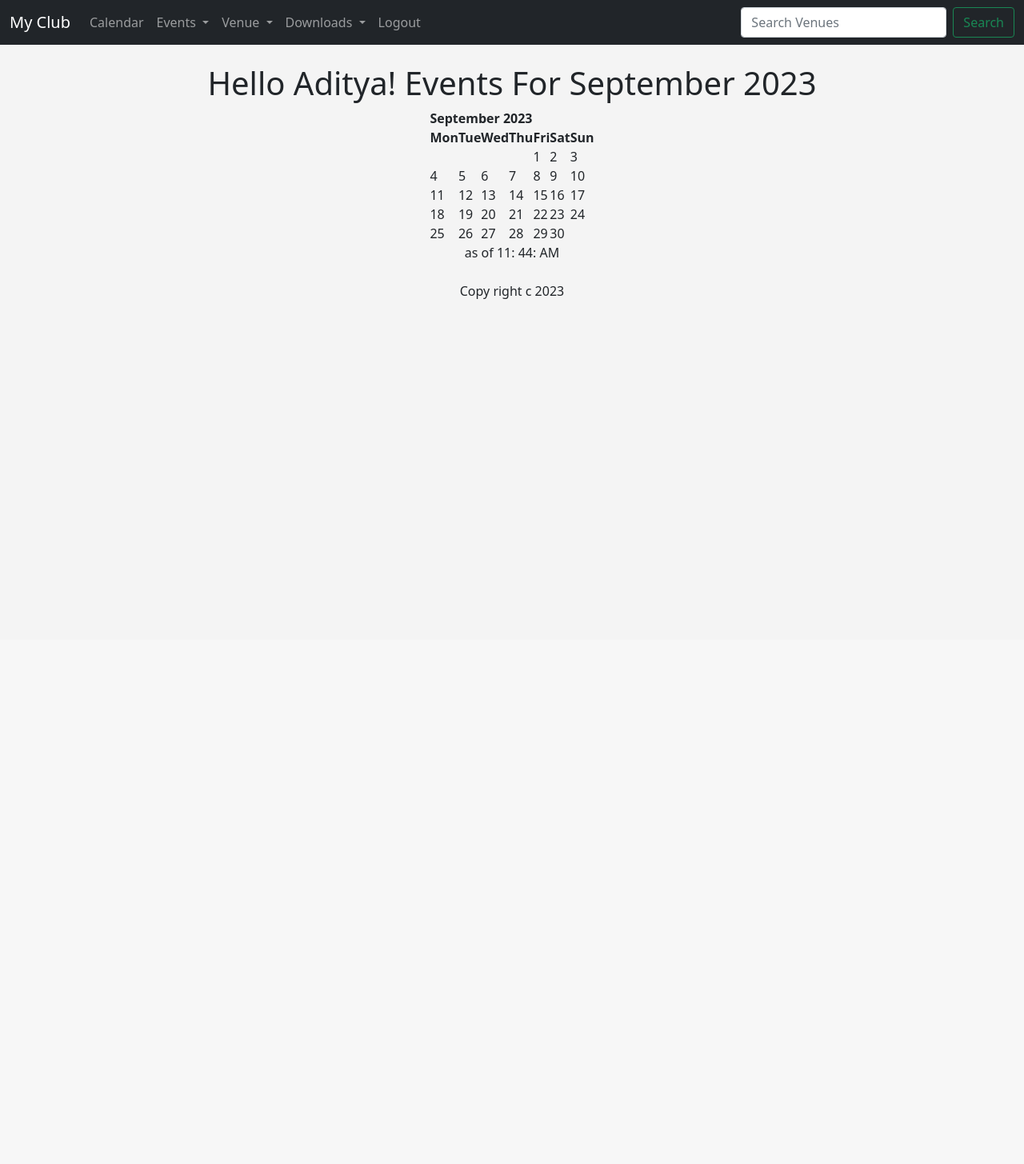
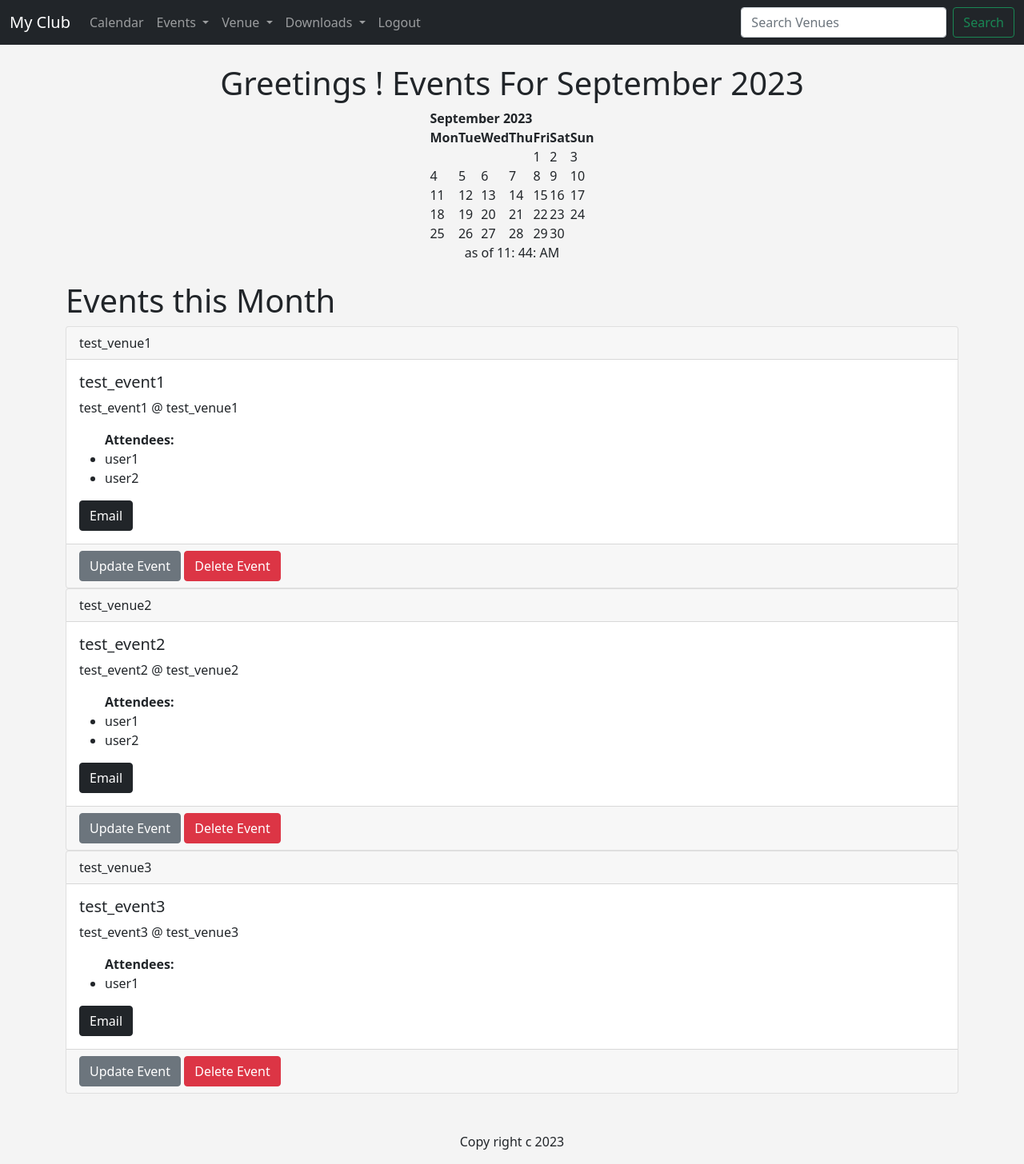
Before and after one commit to Aditya-Naresh/MyClub, a Django app: page / in a window 1280 px wide. Shown: the whole page at 80% size. Before the commit the page ends 374 px from the top, so only its background shows below. Run offline with Django 4.2, Linux system fonts and the light colour scheme; a user stored in the database is signed in; data comes from the database, SQL or seed files in the repository; both versions use the stored data as it was after the commit.

Commit message:
Events by date on home page added

```diff
--- a/myClub/events/views.py
+++ b/myClub/events/views.py
@@ -243,7 +243,8 @@ def all_events(request):
 
 
 def home(request, year=datetime.now().year, month=datetime.now().strftime('%B')):
-    name = 'Aditya'
+
+
     month = month.title()
 
     # Convert Month name  into month number
@@ -258,15 +259,18 @@ def home(request, year=datetime.now().year, month=datetime.now().strftime('%B'))
     current_year = now.year
 
     # Current time
-
     time = now.strftime('%I: %M: %p')
 
+    # Query Event Model
+    event_list = Event.objects.filter(
+        event_date__year = year, event_date__month = month_number
+    )
     return render(request, "events/home.html",{
-        'name': name,
         'year': year,
         'month': month,
         'month_number': month_number,
         "cal" : cal,
         "current_year" : current_year,
         "time" : time,
+        "event_list" : event_list,
     })
--- a/myClub/templates/events/home.html
+++ b/myClub/templates/events/home.html
@@ -4,13 +4,48 @@
 
     <center>
 
-        <h1>Hello {{name}}! Events For {{month}} {{year}}</h1>
+        <h1>Greetings ! Events For {{month}} {{year}}</h1>
 
         {{cal | safe}}
 
         as of {{time}}
         <br><br>
+    </center>
+    {% if event_list %}
+    <h1>Events this Month</h1>
+    {% for event in event_list %}
+    <div class="card">
+        <div class="card-header">
+            {{event.venue}}
+        </div>
+        <div class="card-body">
+             <h5 class="card-title">{{event}} </h5>
+            <p class="card-text"> {{event.description}} </p>
+            <ul>
+                <strong>Attendees: </strong>
+                {% for user in event.attendees.all  %}
+                <li> {{ user }} </li>
+                {% endfor %}
+            </ul>
+            <a href="mailto:{{event.venue.email_address}}" class="btn btn-dark">Email</a>
+        </div>
+        <div class="card-footer text-muted">
+            {% if user.is_authenticated %}
+            {% if user.is_superuser or user == event.manager %}
+            <a href="{% url 'update-event' event.id %}" class="btn btn-secondary">Update Event</a>
+            <a href="{% url 'delete-event' event.id %}" class="btn btn-danger">Delete Event</a>
+            {% endif %}
+            {% endif %}
 
+        </div>
+    </div>
+    {% endfor %}
+    {% else %}
+    <h1>There is no events this month</h1>
+    {% endif %}
+
+    <br><br>
+    <center>
         <p>Copy right c {{year}} </p>
     </center>
     {% endblock %}
```
Also changed, not shown: myClub/db.sqlite3.
